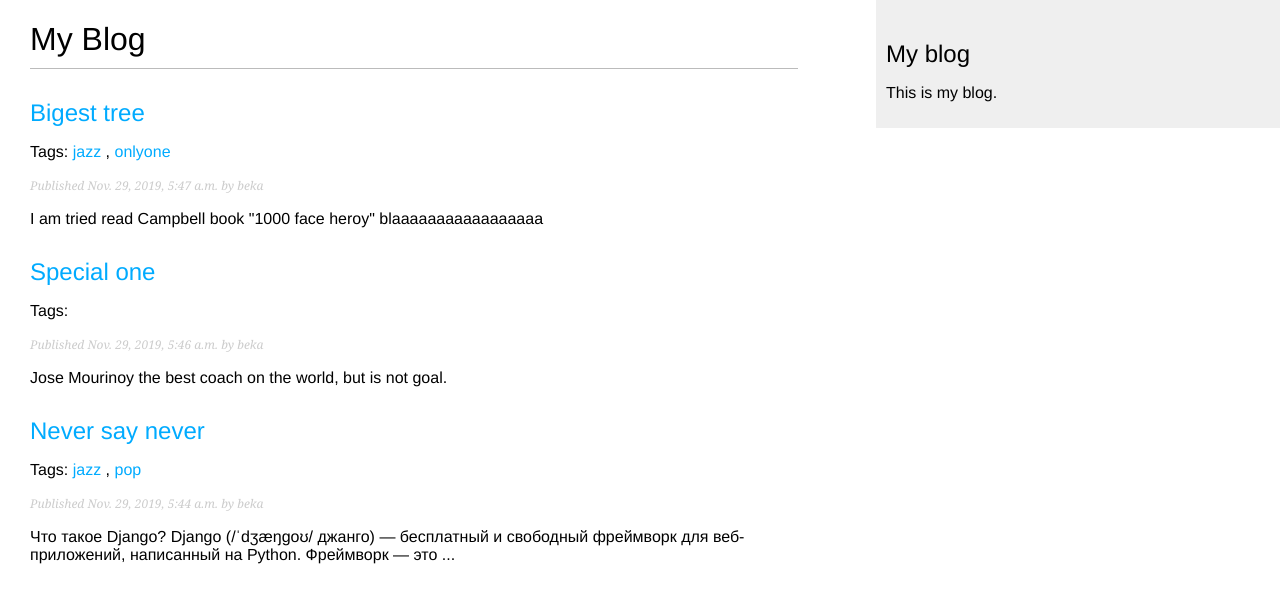
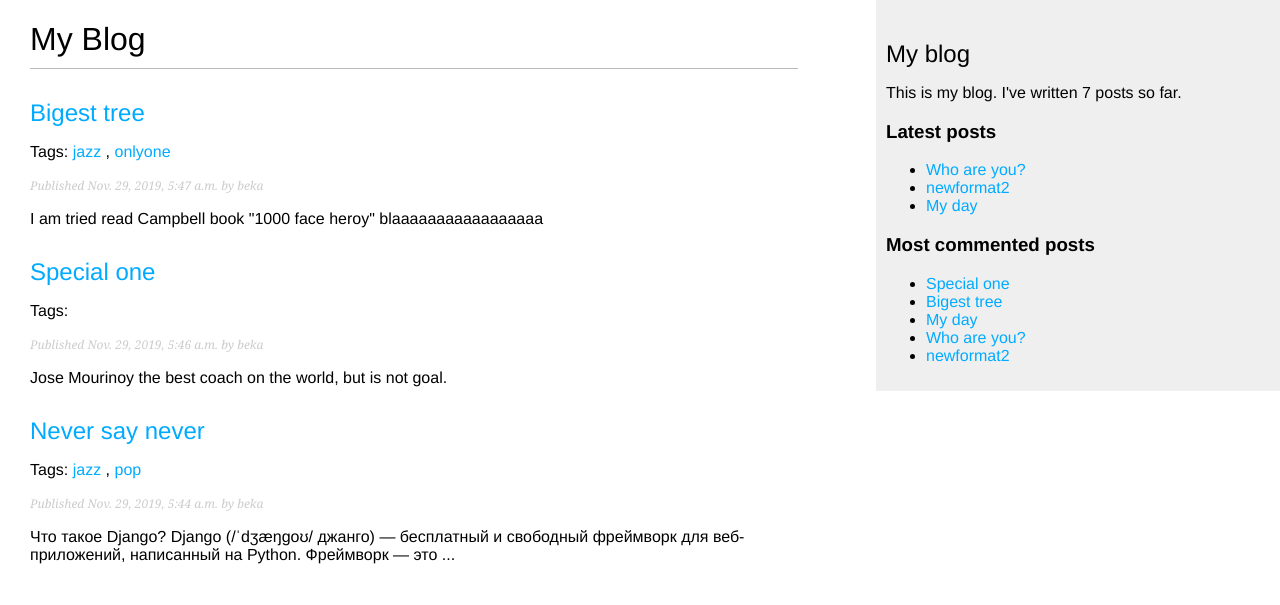
Before and after one commit to AlliKalykov/theblog, a Django app: page /blog/ in a window 1280 px wide. Shown: the top 605 px of the page. Run offline with Django 3.2, Linux system fonts and the light colour scheme; data comes from the database, SQL or seed files in the repository; both versions use the stored data as it was after the commit; parts of the project's set-up code (start-up, migrations or seed data) failed here and were passed over.

Commit message:
Создание собственных тегов (последние статьи, статьи с наибольшими комментариами)

```diff
--- a/mysite/blog/templates/blog/base.html
+++ b/mysite/blog/templates/blog/base.html
@@ -1,3 +1,4 @@
+{% load blog_tags %}
 {% load static %}
 <!DOCTYPE html>
 <html>
@@ -11,7 +12,18 @@
     </div>
     <div id="sidebar">
         <h2>My blog</h2>
-        <p>This is my blog.</p>
+        <p>This is my blog. I've written {% total_posts %} posts so far.</p>
+
+        <h3>Latest posts</h3>
+        {% show_latest_posts 3 %}
+
+        <h3>Most commented posts</h3>
+        {% get_most_commented_posts as most_commented_posts %}
+        <ul>
+            {% for post in most_commented_posts %}
+                <li><a href="{{ post.get_absolute_url }}">{{ post.title }}</a></li>
+            {% endfor %}
+        </ul>
     </div>
 </body>
 </html>
--- /dev/null
+++ b/mysite/blog/templates/blog/post/latest_posts.html
@@ -0,0 +1,5 @@
+<ul>
+    {% for post in latest_posts %}
+        <li><a href="{{ post.get_absolute_url }}">{{ post.title }}</a></li>
+    {% endfor %}
+</ul>
--- /dev/null
+++ b/mysite/blog/templatetags/blog_tags.py
@@ -0,0 +1,21 @@
+from django import template
+from ..models import Post
+from django.db.models import Count
+
+register = template.Library()
+
+
+@register.simple_tag
+def total_posts():
+    return Post.published.count()
+
+
+@register.inclusion_tag("blog/post/latest_posts.html")
+def show_latest_posts(count=5):
+    latest_posts = Post.published.order_by("publish")[:count]
+    return {"latest_posts": latest_posts}
+
+
+@register.simple_tag
+def get_most_commented_posts(count=5):
+    return Post.published.annotate(total_comments=Count('comments')).order_by('-total_comments')[:count]
```
Also changed, not shown: mysite/blog/templatetags/__init__.py (added), mysite/db.sqlite3.
